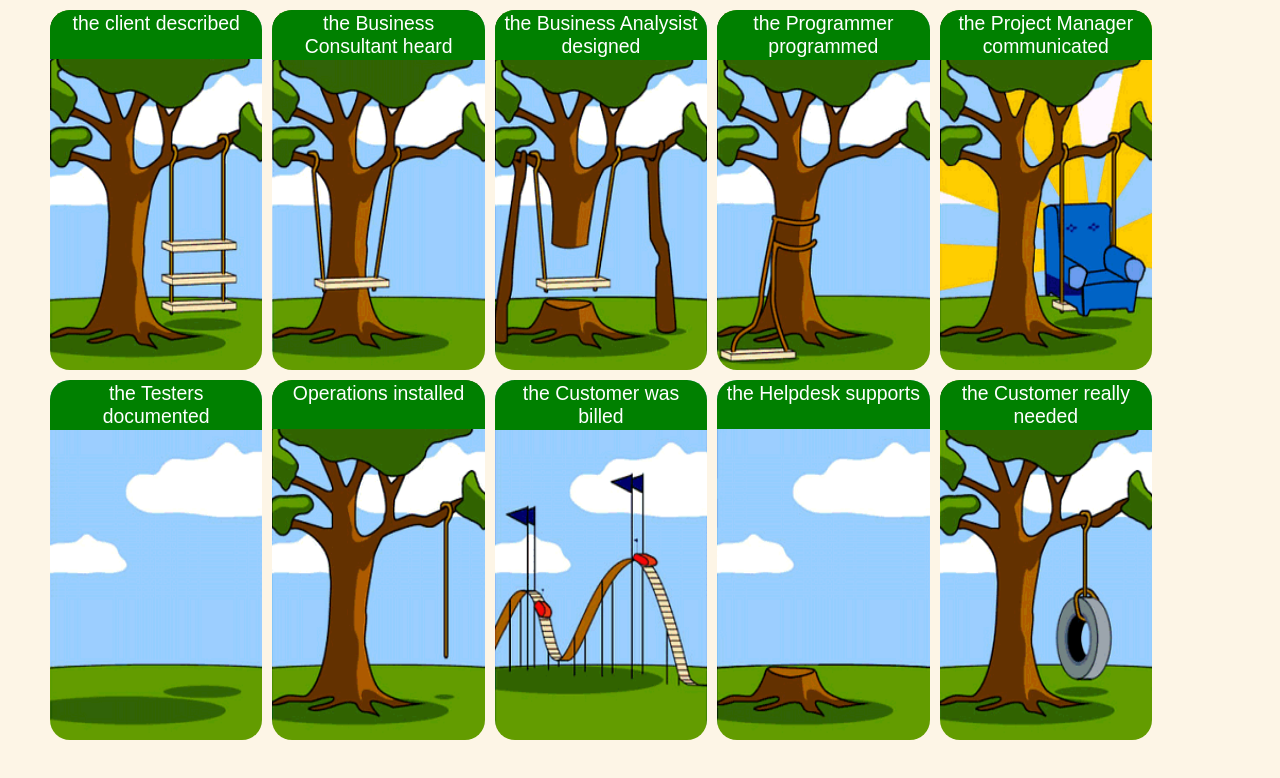
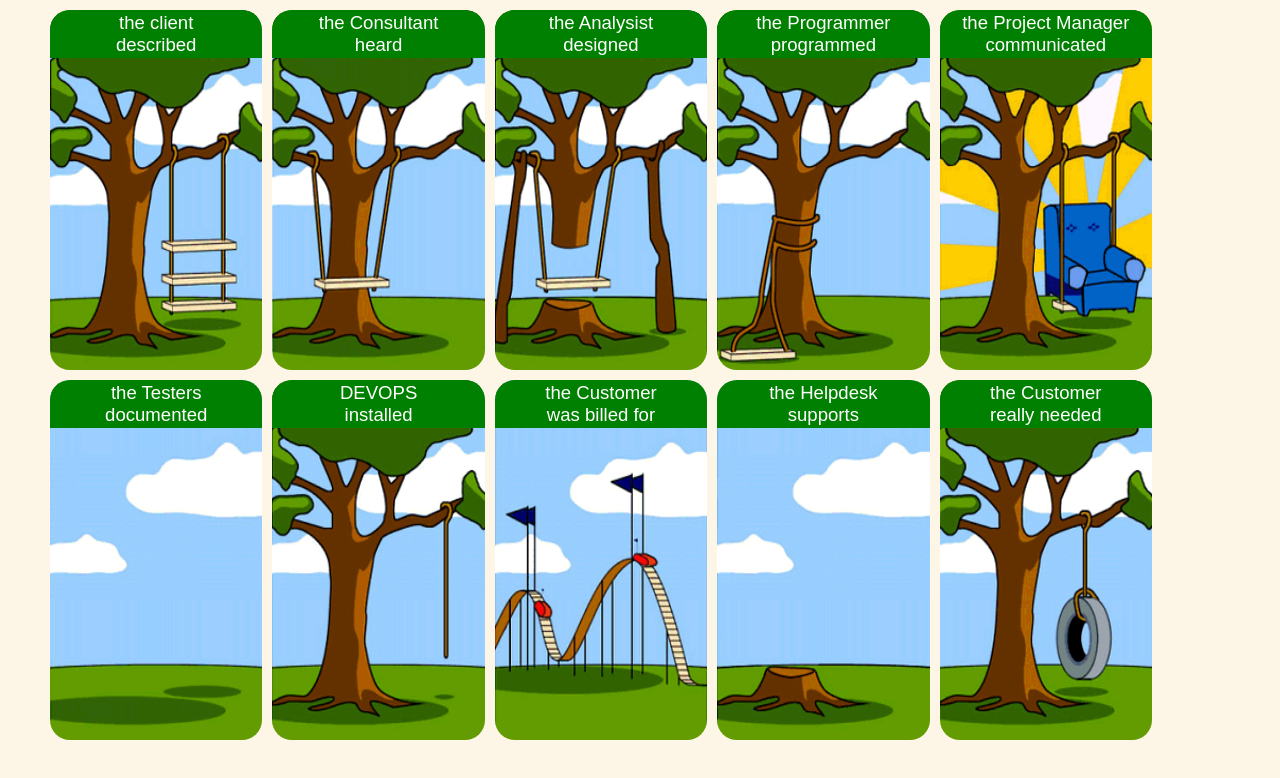
Before and after one commit to project-cartoon/project-cartoon.github.io, a plain HTML site: page index.html in a window 1280 px wide. Drawn offline with Linux system fonts and the light colour scheme.

Commit message:
title fixes

```diff
--- a/index.html
+++ b/index.html
@@ -14,7 +14,7 @@
             height: 100%;
             background: oldlace;
             font-family: Arial;
-            font-size: calc(16px + (20 - 16) * ((100vw - 320px) / (1440 - 320)));
+            font-size: calc(16px + (19 - 16) * ((100vw - 320px) / (1440 - 320)));
         }
 
         project-plan1 {
@@ -103,31 +103,31 @@
             connectedCallback() {
                 let language = {
                     en: [
-                        'the client described',
-                        'the Business Consultant heard',
-                        'the Business Analysist designed',
-                        'the Programmer programmed',
+                        'the client_described',
+                        'the Consultant_heard',
+                        'the Analysist_designed',
+                        'the Programmer_programmed',
                         'the Project Manager communicated',
-                        'the Testers documented',
-                        'Operations installed',
-                        'the Customer was billed',
-                        'the Helpdesk supports',
-                        'the Customer really needed'],
+                        'the Testers_documented',
+                        'DEVOPS_installed',
+                        'the Customer_was billed for',
+                        'the Helpdesk_supports',
+                        'the Customer_really needed'],
                     nl: [
-                        'de Client beschreef',
-                        'de Business Consultant schreef op',
-                        'de Business Analist ontwerpte',
-                        'de Programmeur codeerde',
-                        'de Project Manager communiceerde',
+                        'de Client_beschreef',
+                        'de Consultant_schreef op',
+                        'de Analist_ontwerpte',
+                        'de Programmeur_codeerde',
+                        'de Project Manager_communiceerde',
                         'de Testers documenteerden',
-                        'ICT Beheer installeerde',
-                        'de Client kreeg een rekening voor',
+                        'ICT Beheer_installeerde',
+                        'de Client kreeg_een rekening voor',
                         'de Helpdesk ondersteund',
-                        'de Client had nodig']
+                        'de Client_had nodig']
                 }
                 let titles = language[urlParamater('lang') || navigator.language.split("-")[0]] || language["en"];
                 this.append(...titles.map((title, index) =>
-                    createElement('project-img', { src: `p${index + 1}.png`, innerHTML: title })));
+                    createElement('project-img', { src: `p${index + 1}.png`, innerHTML: title.replaceAll("_","<br>") })));
             }
         });
 
```
